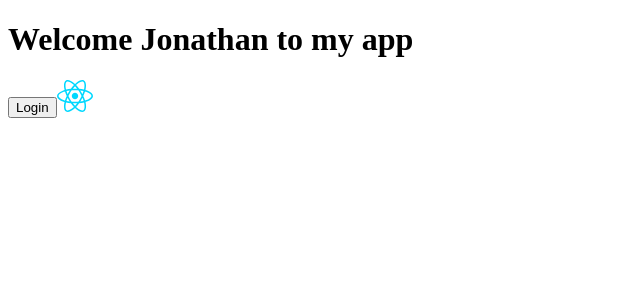
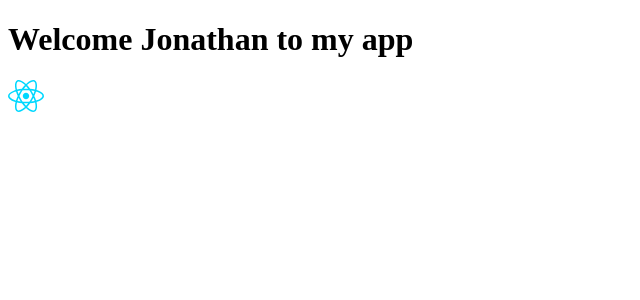
Before and after one commit to jonathan-j-ui/myFirstReactProject, a React (Vite) app in the folder my-react-app/: page / in a window 1280 px wide. Shown: the top 300 px of the page, without its empty margins (0-640 px from the left). Built offline with nearby package versions, Linux system fonts and the light colour scheme.

Commit message:
Add dynamic change based on loggedIn variable

```diff
--- a/my-react-app/src/App.jsx
+++ b/my-react-app/src/App.jsx
@@ -5,6 +5,7 @@ function MyButton() {
     <button>Login</button>
   );
 }
+const loggedIn = 1;
 
 const user = {
   name: "Jonathan",
@@ -12,10 +13,17 @@ const user = {
 };
 
 export default function App() {
+  let content;
+  if (loggedIn == 1){
+    content = <h1>Welcome {user.name} to my app</h1>;
+  }
+  else{
+    content = <MyButton />;
+  }
+
   return (
     <div>
-      <h1>Welcome {user.name} to my app</h1>
-      <MyButton />
+      {content}
       <img src={user.img} />
     </div>
   );
```
